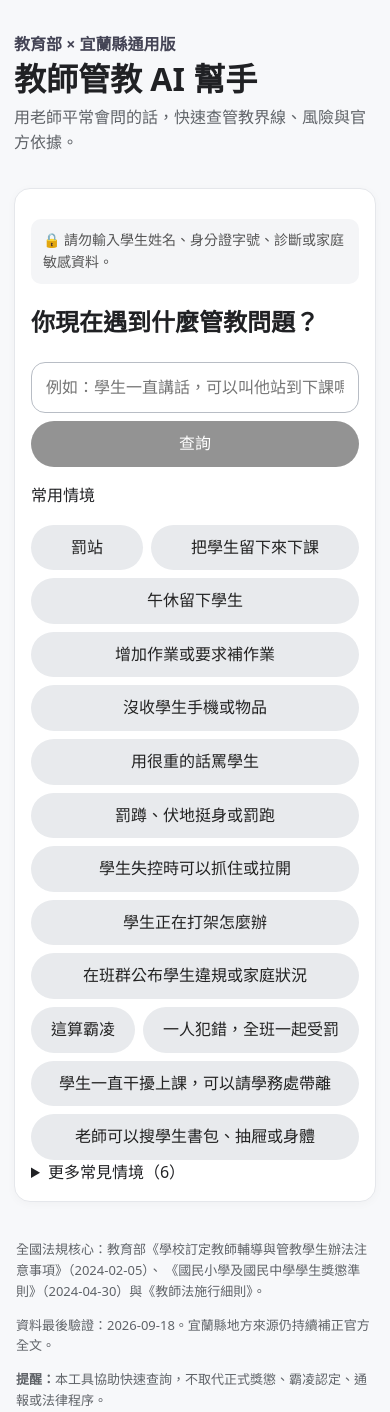
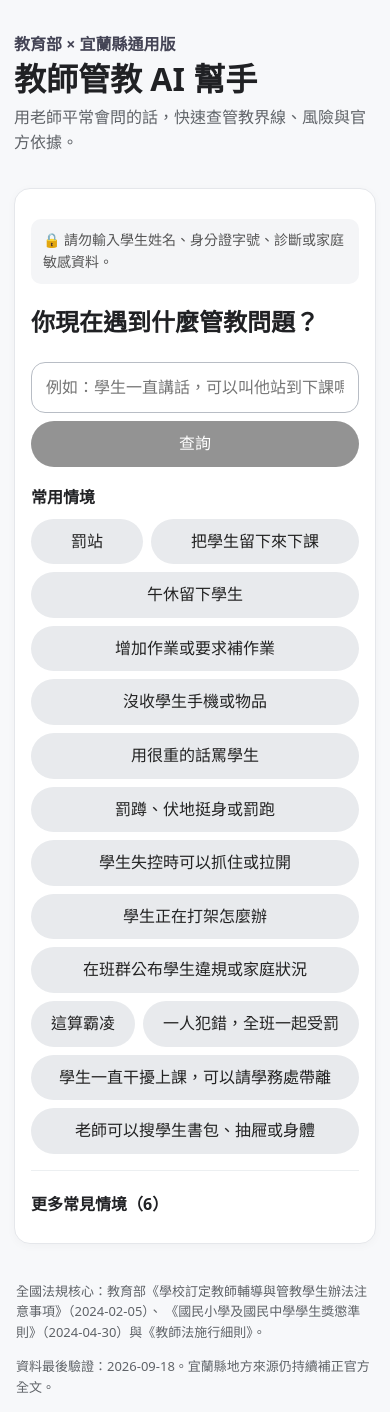
Before and after one commit to similaitw/teacher-discipline-ai, a Next.js app: page / in a window 390 px wide. Shown: the top 1412 px of the page. Built offline with nearby package versions, Linux system fonts and the light colour scheme.

Commit message:
feat: style expandable mobile topic list

```diff
--- a/app/globals.css
+++ b/app/globals.css
@@ -44,9 +44,15 @@ button,input{font:inherit}
   touch-action:manipulation
 }
 .ask button:disabled{opacity:.45;cursor:not-allowed}
-.chips{display:flex;gap:8px;flex-wrap:wrap;margin:16px 0 0}
+.quick-section{margin-top:18px}
+.section-label{font-weight:700;margin:0 0 8px}
+.chips{display:flex;gap:8px;flex-wrap:wrap;margin:0}
 .chip{background:#e8eaed;color:#222}
-button:focus-visible,input:focus-visible,a:focus-visible{
+.chip.secondary{background:#f3f4f6;border:1px solid #ddd}
+.more-topics{margin-top:16px;border-top:1px solid #eceff1;padding-top:12px}
+.more-topics summary{cursor:pointer;font-weight:700;min-height:44px;display:flex;align-items:center}
+.more-topics[open] .chips{margin-top:10px}
+button:focus-visible,input:focus-visible,a:focus-visible,summary:focus-visible{
   outline:3px solid #1a73e8;
   outline-offset:3px
 }
```
